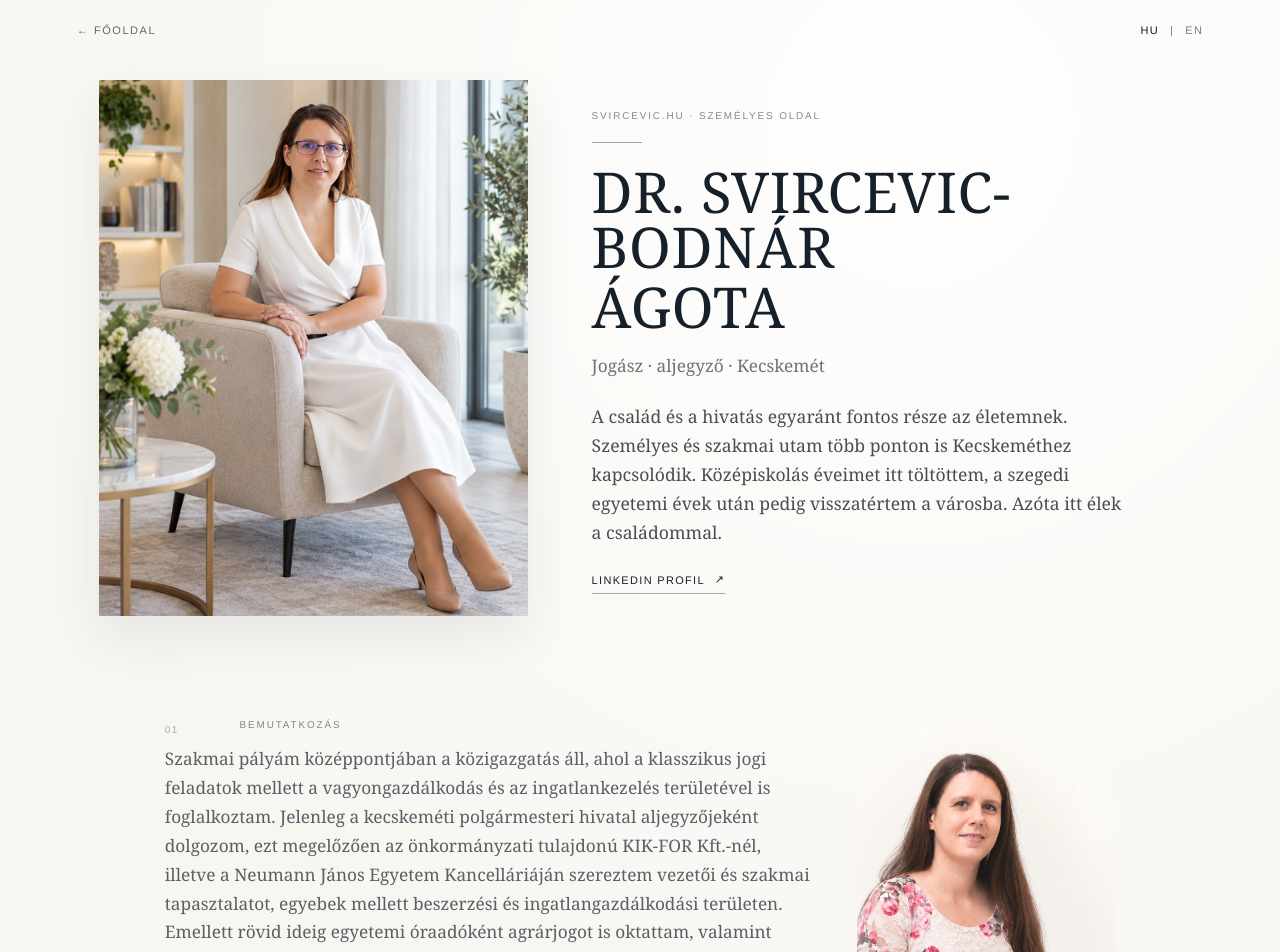
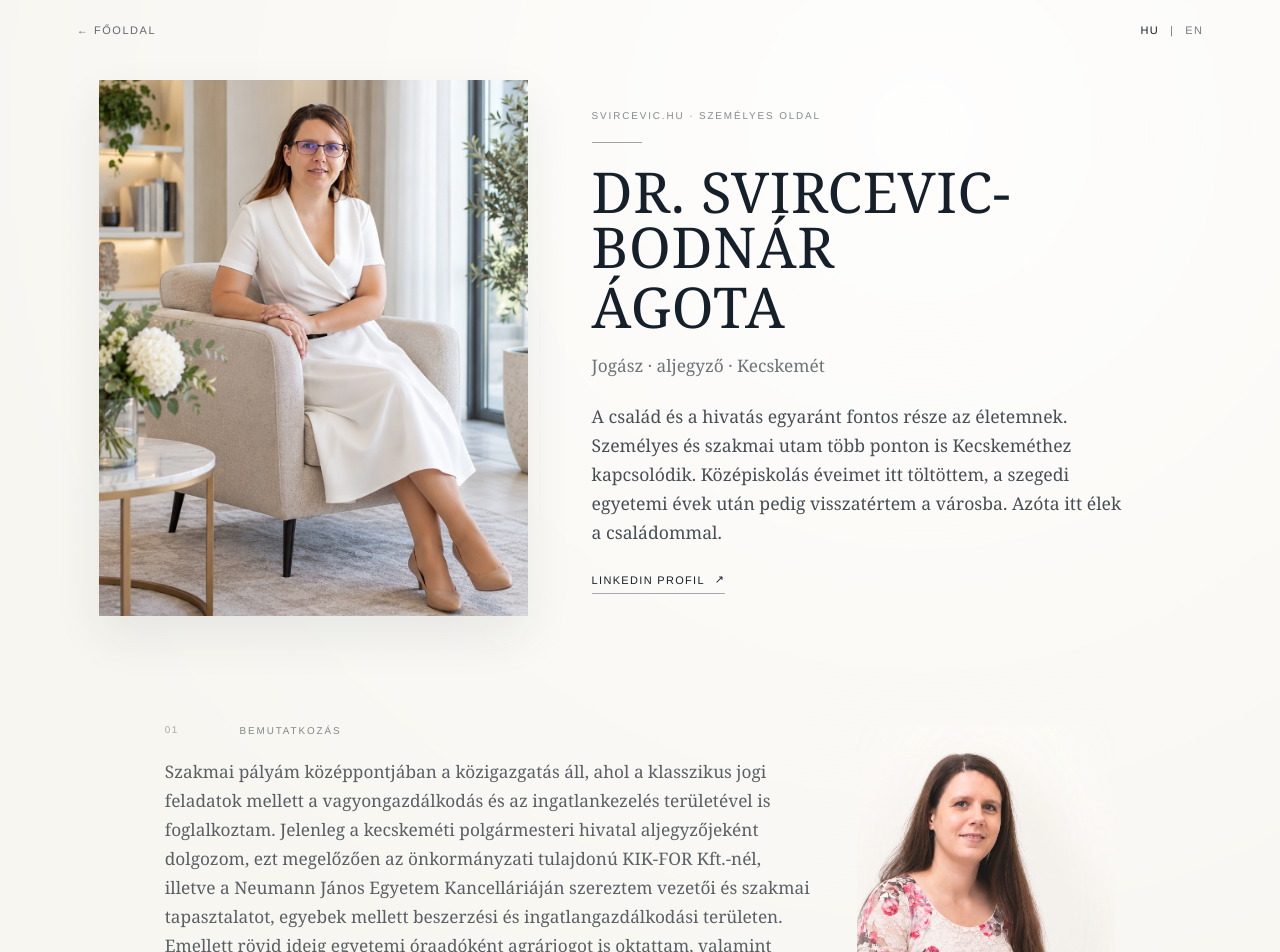
Before and after one commit to svircevicnikola/svircevic-hu, a Next.js app: page /agota in a window 1280 px wide. Shown: the top 952 px of the page. Built offline with nearby package versions, Linux system fonts and the light colour scheme.

Commit message:
Add explicit spacing before Agota introduction text

```diff
--- a/app/globals.css
+++ b/app/globals.css
@@ -412,14 +412,11 @@ button { font: inherit; }
   margin-top: 92px;
   align-items: start;
 }
-.agota-intro .section-kicker {
-  display: block;
-  margin-bottom: 12px;
-}
 .agota-intro > div:last-child {
   position: relative;
 }
 .agota-intro-body {
+  margin-top: 18px;
   width: calc(100% + 68px);
   margin-left: -68px;
   box-sizing: border-box;
```
